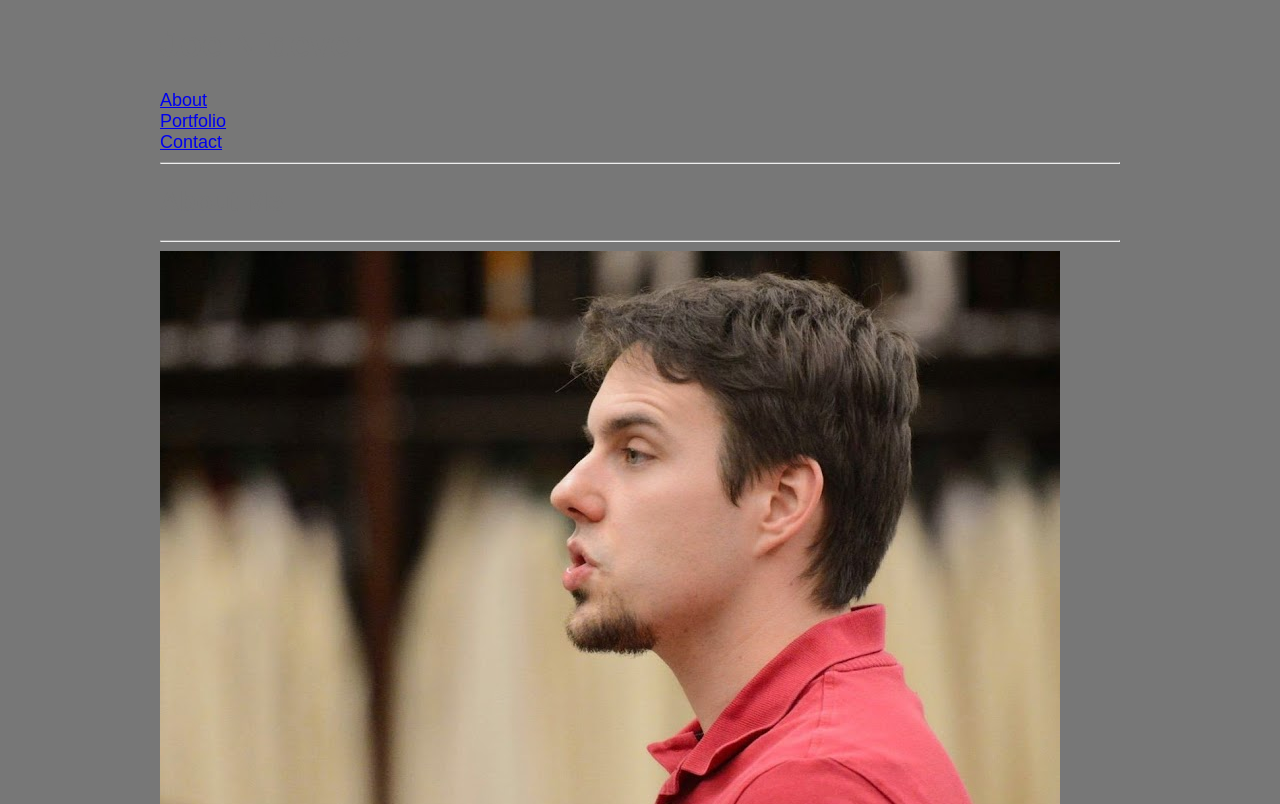
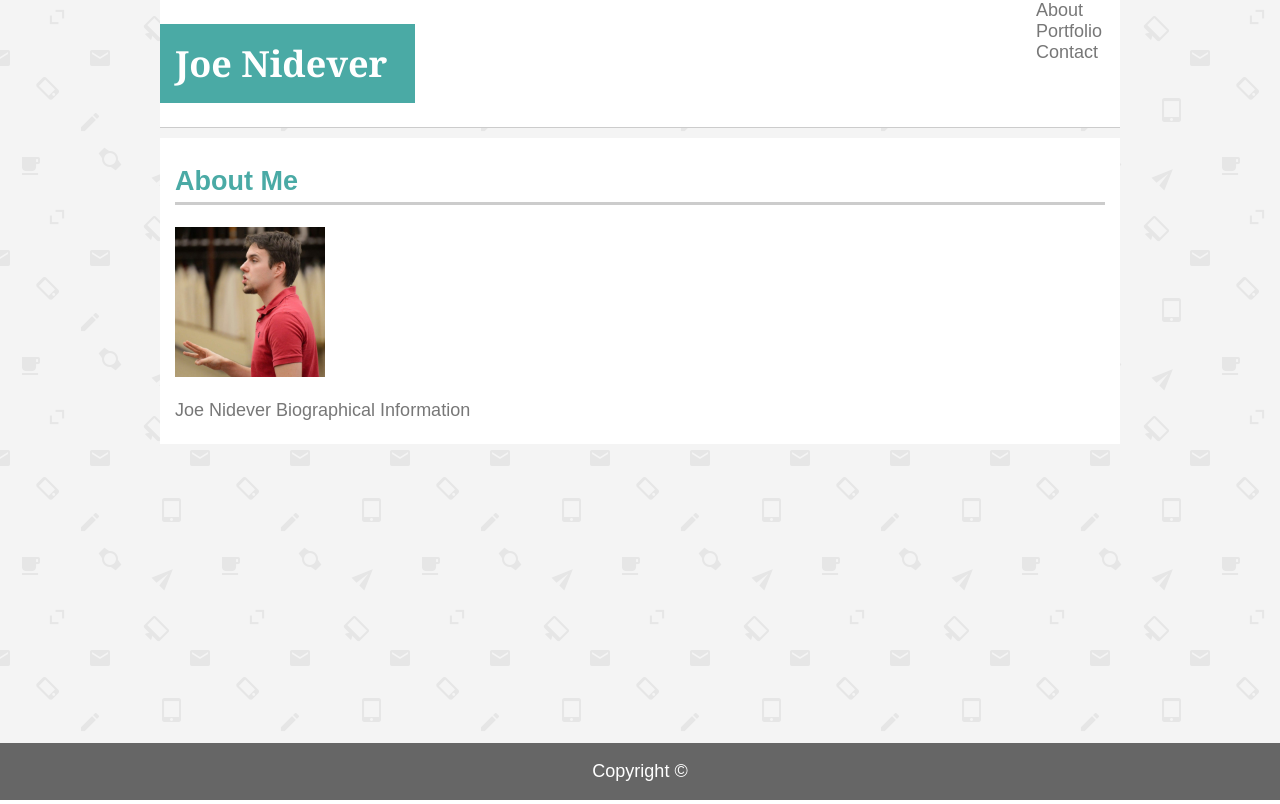
Before and after one commit to NideverJoe/Basic-Portfolio, a plain HTML site: page index.html in a window 1280 px wide. Shown: the top 804 px of the page. Drawn offline with Linux system fonts and the light colour scheme; files that its build step writes are made by us from their sources.

Commit message:
updating before lecture

```diff
--- a/assets/css/style.css
+++ b/assets/css/style.css
@@ -1,8 +1,74 @@
 body {
     font-family: Arial, Helvetica, sans-serif;
-    color: #777;
-    background-color: #777;
     width: 960px;
     height: 100vh;
     font-size: 18px;
     margin: auto;
+    background-image:url("../images/bgimage.png")
+}
+
+.header {
+    background: #ffffff;;
+    border-bottom: solid 1px #cccccc;
+}
+
+h1 {
+    color: white;
+    background-color: #4aaaa5;
+    font-family: Georgia, 'Times New Roman', Times, serif;
+    border: #cccccc;
+    width: 225px;
+    padding: 15px;
+    float: left;
+}
+
+h2 {
+    color: #4aaaa5;
+    clear: both;
+    border-bottom: solid 3px #cccccc;
+    padding-bottom: 5px
+}
+
+.clearfix {
+    clear: both;
+}
+
+ul {
+    color: #777777;
+    width: 100px;
+    font-family: Arial, Helvetica, sans-serif;
+    float: right;
+    list-style-type: none;
+    margin: 0;
+    padding: 0;
+}
+
+li a {
+    display: block inline;
+    color: #777777;
+    padding: 8px 16px;
+    text-decoration: none;
+    text-align: center;
+  }
+
+.AboutMe {
+    margin: 10px 0px;
+    padding: 5px 15px;
+    background-color: #ffffff;
+}
+
+.biog {
+    color: #777777;
+    font-family: Arial, Helvetica, sans-serif;
+    word-wrap: normal
+}
+
+footer {
+    background: #666666;
+    width: 100vw;
+    position: fixed;
+    left: 0;
+    bottom: 0;
+    text-align: center;
+    color: white;
+}
--- a/index.html
+++ b/index.html
@@ -5,39 +5,36 @@
     <meta name="viewport" content="width=git, initial-scale=1.0">
     <meta http-equiv="X-UA-Compatible" content="ie=edge">
     <title>Joe Nidever's About Me</title>
-    <link rel="stylesheet" href="assets/style.css">
+    <link rel="stylesheet" href="assets/css/style.css">
 </head>
-<body>
-    <heading>
-        <p>
-        <h1>Joe Nidever</h1>
-        </p>
-    </heading>
-    <div class=linkcon>
-        <a class=links href=#>About</a>
+    <body>
+
+    <div class="header">
+            <h1>Joe Nidever</h1>
+
+            <ul>
+                <li><a href="About.html">About</a></li>
+                <li><a href="portfolio.html">Portfolio</a></li>
+                <li><a href="contact.html">Contact</a></li>
+            </ul>
+
+        <div class="clearfix">
+        </div>
     </div>
-    <div class=linkcon>
-        <a class=links href=portfolio.html>Portfolio</a>
-    </div>
-    <div class=linkcon>
-        <a class=links href=contact.html>Contact</a>
-    </div>
-<hr>
-    <div>
-        <container>
-            <p>
+
+        <div class="AboutMe">
                 <h2>About Me</h2>
-            </p>
 
-            <hr>
+            <img src="assets/images/unnamed.jpg" width="150" height="150">
 
-            <img src="assets/images/unnamed.jpg">
-
-            <p class=bio>
+            <p class=biog>
                 Joe Nidever Biographical Information
             </p>
-        </container>
-    </div>
+        </div class="AboutMe">
+
+<footer>
+    <p>Copyright ©</p>
+</footer>
 
     </body>
 </html>
```
Also changed, not shown: contact.html (+1 -1 lines), portfolio.html (+1 -1 lines), assets/images/bgimage.png (added).
